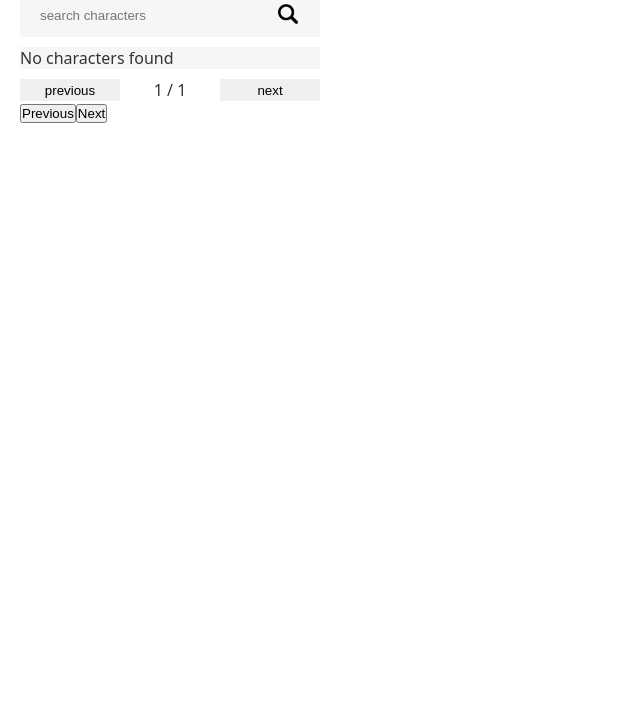
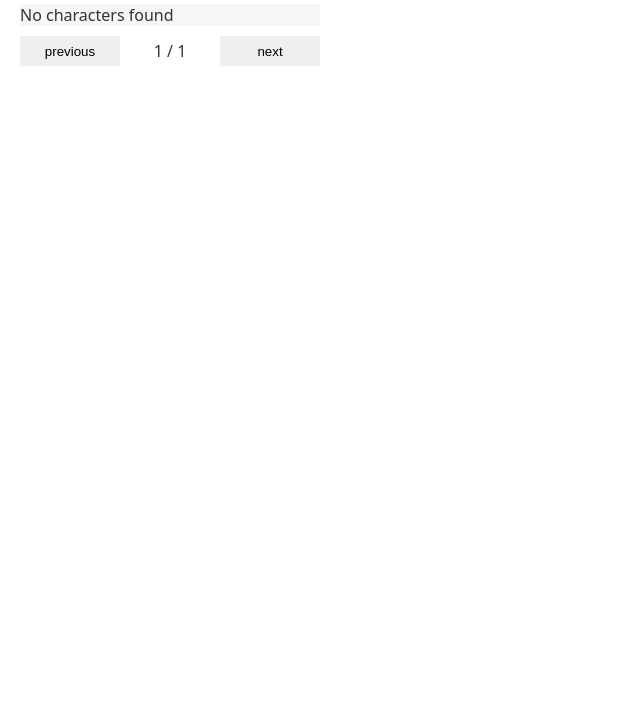
Before and after one commit to EinSeehund/rick-and-morty-app, a website with bundled scripts: page index.html in a window 1280 px wide. Shown: the part 89-800 px from the top of the page, without its empty margins (0-640 px from the left). Built offline with nearby package versions, Linux system fonts and the light colour scheme; no server answers.

Commit message:
component split

```diff
--- a/components/NavPagination/NavPagination.js
+++ b/components/NavPagination/NavPagination.js
@@ -14,6 +14,34 @@ import { createNavButton } from "../NavButton/NavButton.js";
 // }
 
 
+// import { createNavButton } from "../NavButton/NavButton.js";
+
+// export function createPagination({ onPrev, onNext }) {
+//   const nav = document.createElement("nav");
+
+//   const prevButton = createNavButton(
+//     "Previous",
+//     onPrev,
+//     "button-prev",
+//     "button--prev"
+//   );
+
+//   const nextButton = createNavButton(
+//     "Next",
+//     onNext,
+//     "button-next",
+//     "button--next"
+//   );
+
+//   const pagination = document.createElement("span");
+//   pagination.dataset.js = "pagination";
+
+//   nav.append(prevButton, pagination, nextButton);
+
+//   return nav;
+// }
+
+
 export function createNavigation({ onPrev, onNext }) {
   const nav = document.createElement("nav");
 
@@ -21,7 +49,15 @@ export function createNavigation({ onPrev, onNext }) {
   const prevButton = createNavButton("Previous", onPrev);
   const nextButton = createNavButton("Next", onNext);
 
-  // CREATE span pagination
+//   // add styling
+//   // button.classList.add("button--next");
+//   // button.classList.add("button--prev");
+
+//    // add styling
+  prevButton.classList.add("button", "button--prev");
+  nextButton.classList.add("button", "button--next");
+
+//   // CREATE span pagination
   const pagination = document.createElement("span");
 
   pagination.dataset.js = "pagination";
--- a/index.html
+++ b/index.html
@@ -8,14 +8,14 @@
     />
     <title>Rick and Morty Character Log</title>
     <link rel="stylesheet" href="./styles.css" />
-    <script type="module" src="./index.js"></script>
+    <script type="module" src="./index.js"></script>  <!-- MODULE-->
   </head>
   <body>
     <h1 class="title">Rick and More</h1>
     <main>
       <div class="search-bar-container" data-js="search-bar-container">
        <!-- FORM -->
-        <form action="" class="search-bar" data-js="search-bar">
+        <!-- <form action="" class="search-bar" data-js="search-bar">
           <input
             name="query"
             class="search-bar__input"
@@ -30,7 +30,7 @@
               alt=""
             />
           </button>
-        </form>
+        </form> -->
       </div>
       <ul class="card-container" data-js="card-container">
         <!-- DYNAMIK CONTENT
--- a/index.js
+++ b/index.js
@@ -1,5 +1,5 @@
 import { createCharacterCard } from "../components/CharacterCard/CharacterCard.js";
-import { createNavigation } from "./components/NavPagination/NavPagination.js";
+import { createNavigation } from "../components/NavPagination/NavPagination.js";
 import { createSearchBar } from "../components/SearchBar/SearchBar.js";
 
 const cardContainer = document.querySelector(
@@ -13,7 +13,6 @@ const searchBarContainer = document.querySelector(
 const navigationContainer = document.querySelector(
   '[data-js="navigation"]'
 );
-
 
 console.log(cardContainer);
 console.log(searchBarContainer);
@@ -48,6 +47,7 @@ async function fetchCharacters() {
 
     // create character cards
     data.results.forEach((character) => {
+      //  cardContainer.innerHTML = "";
       cardContainer.append(createCharacterCard(character));
     });
 
```
Also changed, not shown: components/NavButton/NavButton.js (+20 -0 lines).
